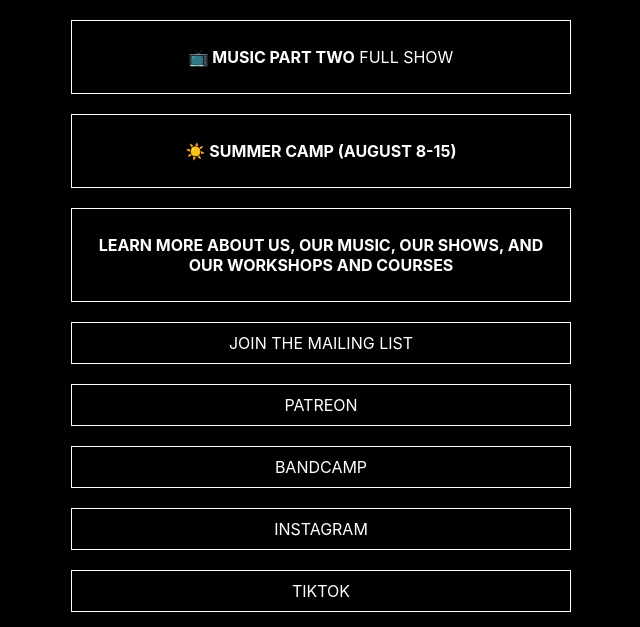
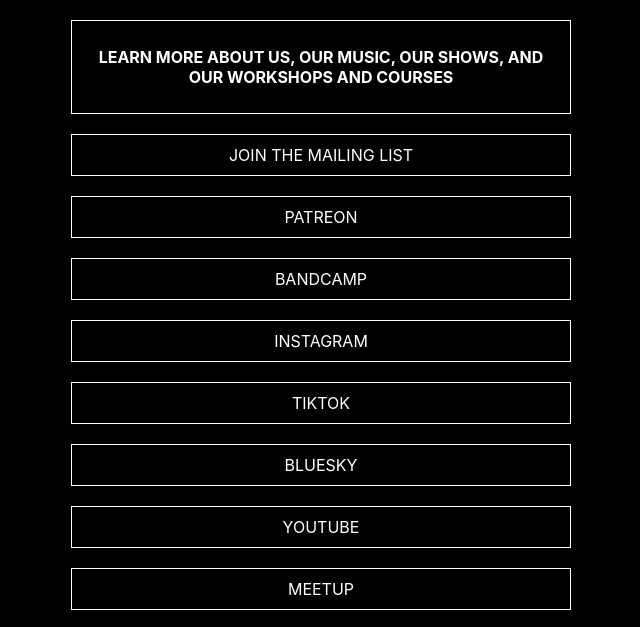
Before and after one commit to danielbynight/jamwithhumans-links, a plain HTML site: page index.html in a window 1280 px wide. Shown: the part 167-794 px from the top of the page, without its empty margins (319-959 px from the left). Drawn offline with Linux system fonts and the light colour scheme; a web font is replaced by a local one.

Commit message:
Simplify links

```diff
--- a/index.html
+++ b/index.html
@@ -36,12 +36,6 @@
     <h2>links</h2>
 </header>
 <main>
-    <a href="https://www.patreon.com/posts/music-part-two-159236356">
-        <p><strong>📺 MUSIC PART TWO</strong> full show</p>
-    </a>
-    <a href="https://jamwithhumans.com/academy/summer-camp/">
-        <p><strong>☀️ SUMMER CAMP (AUGUST 8-15)</strong></p>
-    </a>
     <a href="https://jamwithhumans.com/">
         <p><strong>Learn more about us, our music, our shows, and our workshops and courses</strong></p>
     </a>
```
